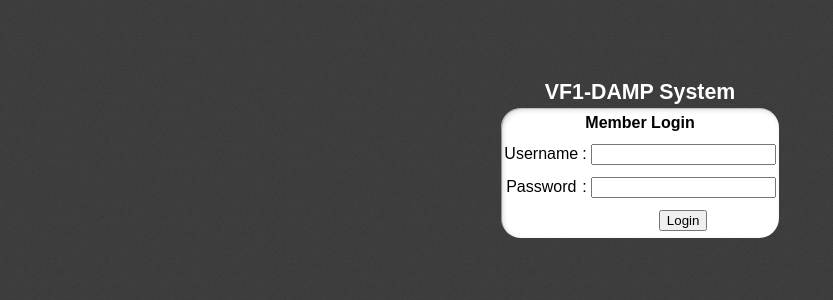
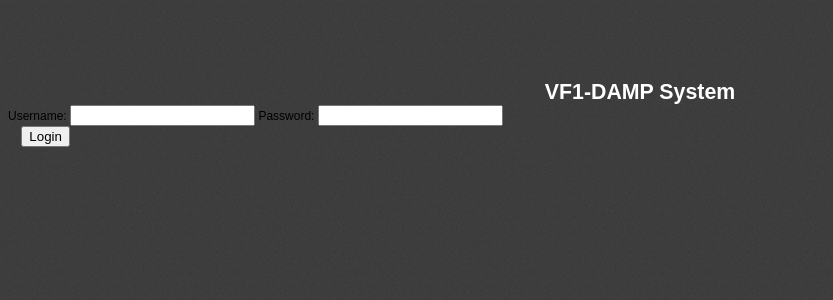
Before and after one commit to Badatch/vf1-damp, a PHP site: page /damp/index.php in a window 1280 px wide. Shown: the top 300 px of the page, without its empty margins (0-833 px from the left). Run offline with PHP 8.4, Linux system fonts and the light colour scheme.

Commit message:
Update index.php

```diff
--- a/index.php
+++ b/index.php
@@ -1,34 +1,23 @@
 <link id="style_link" rel=StyleSheet href="include/vf1-1024x768.css" type="text/css" media=all />
-<table class=table3 width="250" border="0" align="center" valign="center" cellpadding="0" cellspacing="1" bgcolor="#111166">
-<h3 class =h3> VF1-DAMP System </h3>
-<tr>
+<h3> VF1-DAMP System </h3>
+
+<div id="container">
 <form name="form1" method="post" action="checklogin.php">
-<td>
-<table class=table4>
-<tr>
-<td colspan="3"><strong>Member Login </strong></td>
-</tr>
-<tr>
-<div style="display:table;height:0px;text-align:center;">
-<div style="display:table-cell;vertical-align:middle;">
-<td width="78">Username</td>
-<td width="6">:</td>
-<td width="294"><input name="myusername" type="text" id="myusername"></td>
-</tr>
-<tr>
-<td>Password</td>
-<td>:</td>
-<td><input name="mypassword" type="password" id="mypassword"></td>
-</tr>
+
+<label class="label1" for="username">Username:</label>
+<input class = "usernamefield" type="text" id="username" name="myusername">
+
+<label class="label1" for="password">Password:</label>
+<input class = "passwordfield" type="password" id="password" name="mypassword">
+
+<div id="lower">
 <td>&nbsp;</td>
 <td>&nbsp;</td>
-<td><input type="submit" name="Submit" value="Login"></td>
+<input class="loginbutton" type="submit" value="Login">
+</div><!--/ lower-->
+</form>
 </div>
-</div>
-</form>
-</table>
-</form>
-</table>
+
 
 <?php
 
```
